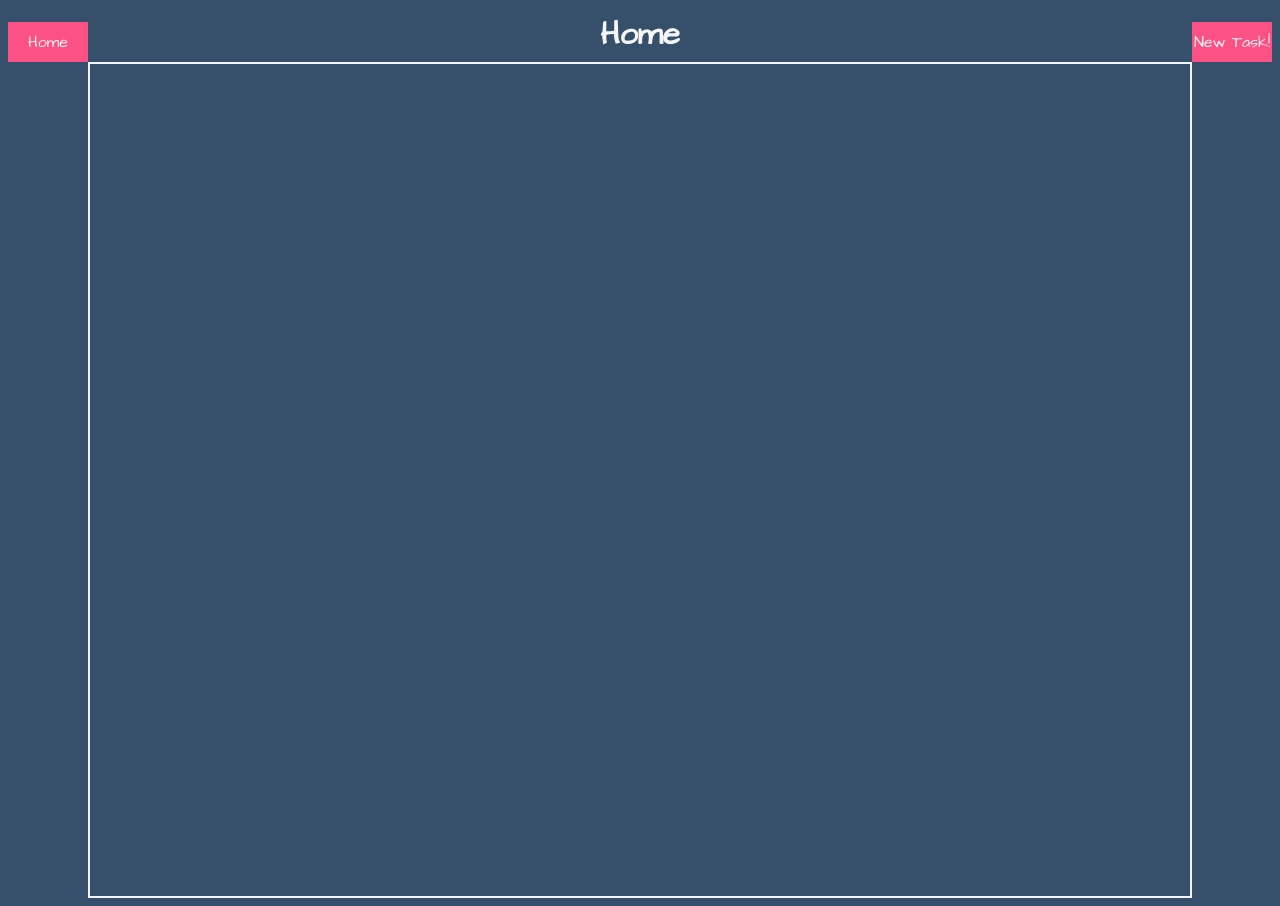
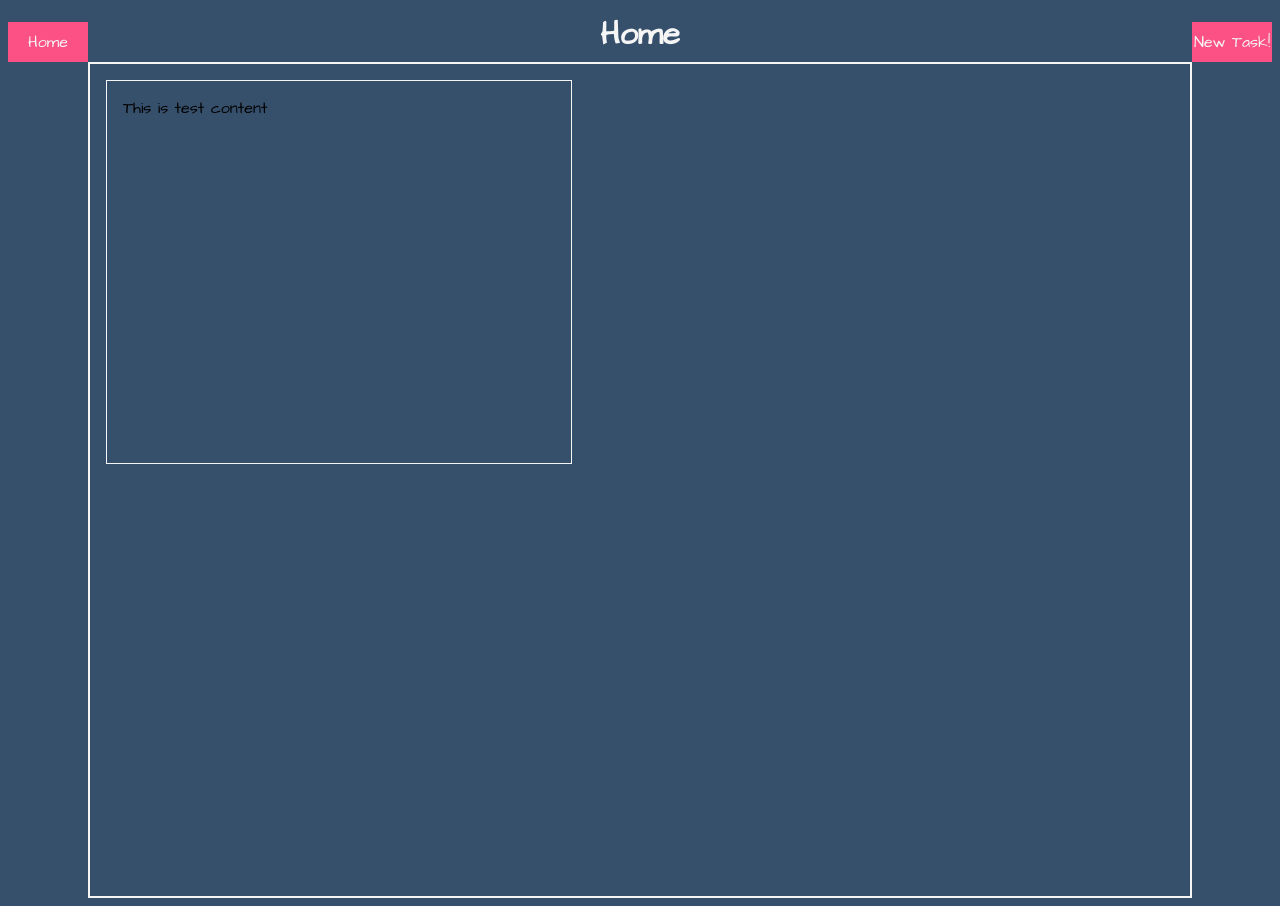
Before and after one commit to Andrew-Hinson/To-Do-App, a website built with webpack: page dist/index.html in a window 1280 px wide. Built offline with nearby package versions, Linux system fonts and the light colour scheme.

Commit message:
creating area for chart and stat data, adjusted homeDisplay class

```diff
--- a/src/index.js
+++ b/src/index.js
@@ -80,7 +80,7 @@ const switchDisplay = (() => {
 
                   } else if(target.value === 4){
                         categoryTitle.innerText = target.id
-                        homeDisplay.update()
+                        homeDisplay.statUpdate()
                   }
            });
      };
--- a/src/statCards.js
+++ b/src/statCards.js
@@ -29,7 +29,7 @@ const cardParent = document.createElement('div')
 
 
     card.appendChild(cardFront)
-    card.appendChild(cardBack)
+    card.appendChild(cardOther)
     cardParent.appendChild(card)
 
 
--- a/src/style.css
+++ b/src/style.css
@@ -51,9 +51,7 @@ h1 {
   overflow-y: auto;
   height: 50rem;
 }
-.megaCard {
 
-}
 /* flip card styling */
 .cardParent {
   display: block;
@@ -123,9 +121,17 @@ h1 {
 .save:hover{
   background-color: #3fc1c9;
 }
-/* input styling */
 
+/* StatCard Styling */
 
+.homeParent {
+  border: 1px solid #f5f5f5;
+  grid-area: 1 / 1 / 1 / 3;
+  justify-self: start;
+  align-self: stretch;
+  width: 27rem;
+  padding: 1rem;
+}
 
 
 /* the first a tag */
```
Also changed, not shown: dist/bundle.js.
